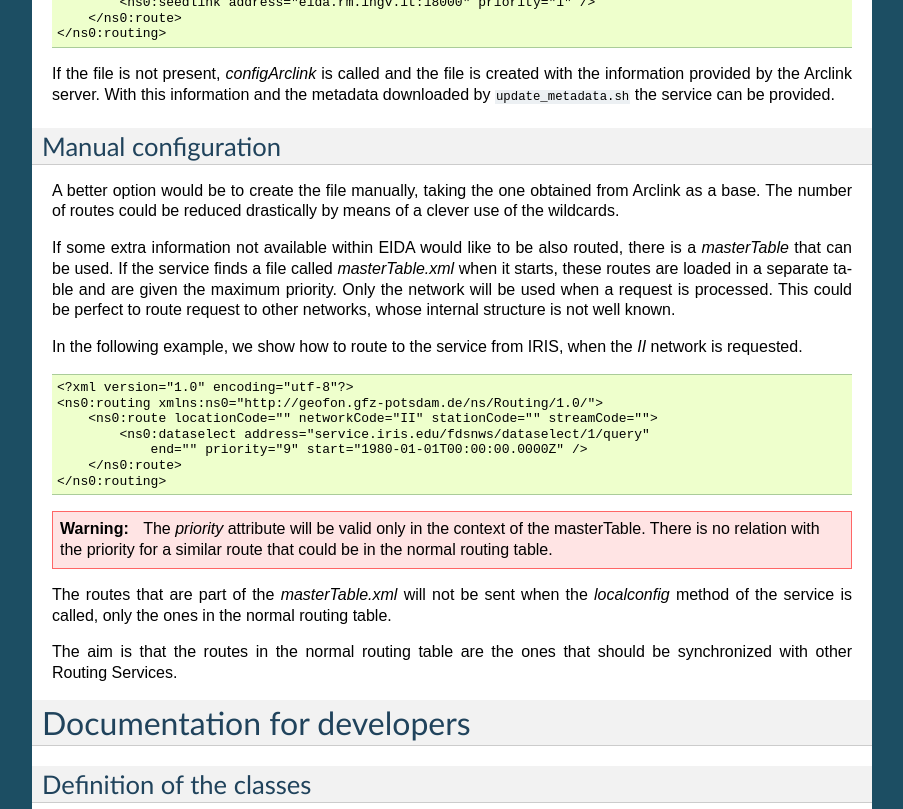
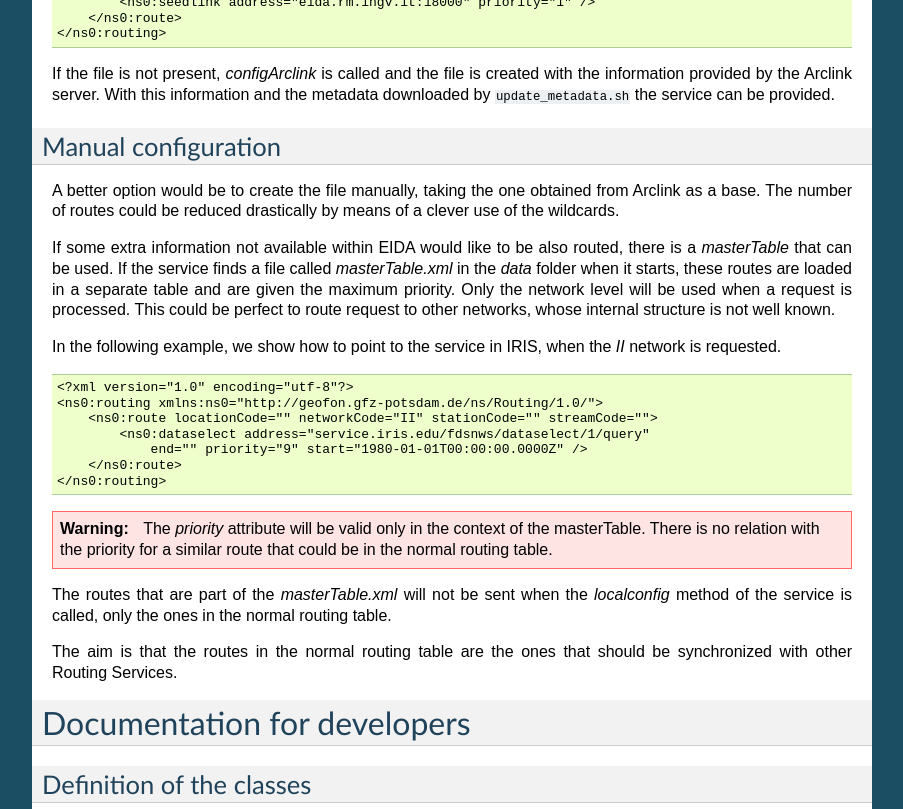
Before and after one commit to EIDA/routing, a Sphinx documentation site: the page built from doc/index.rst, in a window 1280 px wide and 900 px high, scrolled down 5057 px, cut to the strip 0-809 px from the top of the window. Shown: the whole strip, without its empty margins (198-1101 px from the left). Built offline with Sphinx 7.4.7, drawn with Linux system fonts in a browser that asks for light colours.

Commit message:
Minor changes in the documentation.

```diff
--- a/doc/index.rst
+++ b/doc/index.rst
@@ -315,12 +315,12 @@ means of a clever use of the wildcards.
 
 If some extra information not available within EIDA would like to be also
 routed, there is a *masterTable* that can be used. If the service finds a file
-called *masterTable.xml* when it starts, these routes are loaded in a separate
-table and are given the maximum priority. Only the network will be used when
-a request is processed. This could be perfect to route request to other
-networks, whose internal structure is not well known.
+called *masterTable.xml* in the *data* folder when it starts, these routes are
+loaded in a separate table and are given the maximum priority. Only the
+network level will be used when a request is processed. This could be perfect
+to route request to other networks, whose internal structure is not well known.
 
-In the following example, we show how to route to the service from IRIS, when
+In the following example, we show how to point to the service in IRIS, when
 the *II* network is requested. ::
 
     <?xml version="1.0" encoding="utf-8"?>
@@ -342,7 +342,7 @@ routing table.
 The aim is that the routes in the normal routing table are the ones that should
 be synchronized with other Routing Services.
 
-.. todo:: EL OTRO METODO!
+.. todo:: Test the method to synchronize among the nodes!
 
 
 
```
